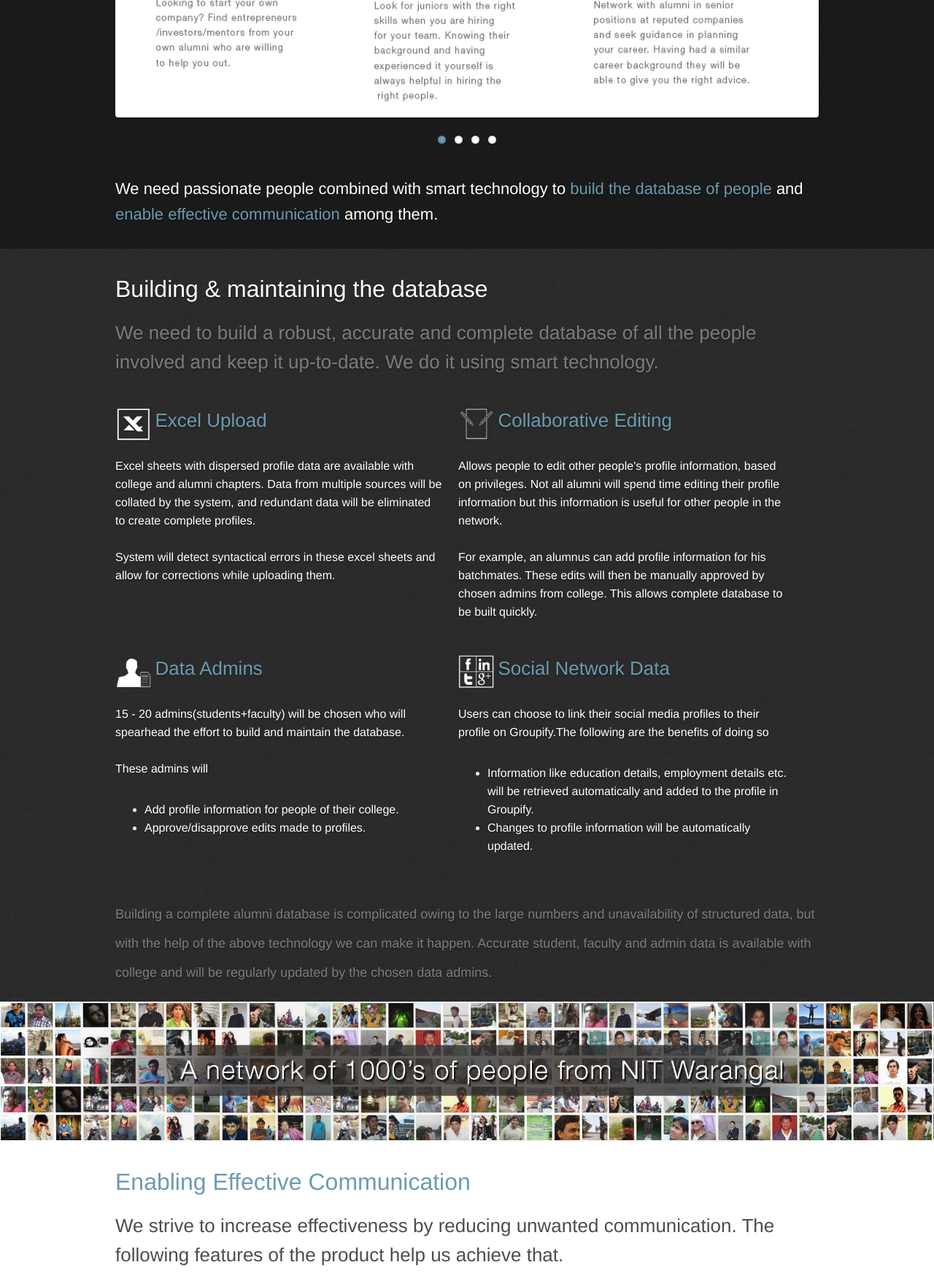
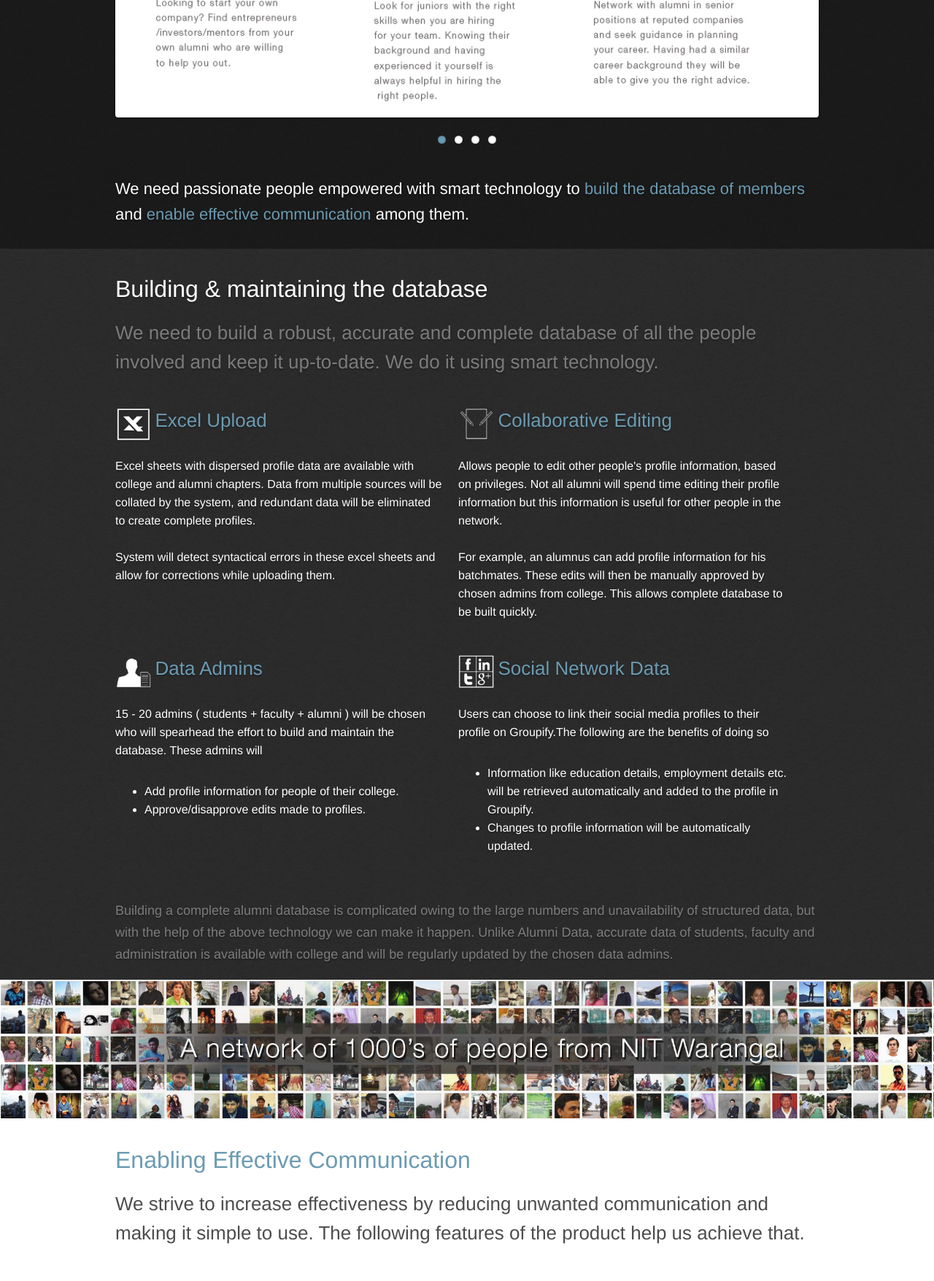
Before and after one commit to sriharimaneru/askra-repo, a Django app: template src/askra/templates/index.html in a window 1280 px wide. Shown: the part 1351-3107 px from the top of the page at 73% size. Run offline with Django 3.2, Linux system fonts and the light colour scheme; the template is opened without the code that fills it, so the values that code supplies are empty; parts of the project's set-up code (start-up, migrations or seed data) failed here and were passed over.

Commit message:
1.Few content changes 2.CSS changes to adjust line height

```diff
--- a/src/askra/static/css/style.css
+++ b/src/askra/static/css/style.css
@@ -67,6 +67,7 @@ p, h1, h2, h3, h4{
 
 .db-footer-note{
 	font-size: 18px;
+	line-height: 30px;
 }
 /************* END GENERIC **************/
 
--- a/src/askra/templates/index.html
+++ b/src/askra/templates/index.html
@@ -113,7 +113,7 @@ $(function(){
       });
     });
   </script>
-    <p class="continuation-text">We need passionate people combined with smart technology to <span>build the database of people</span> and <span>enable effective communication</span> among them.</p>
+    <p class="continuation-text">We need passionate people empowered with smart technology to <span>build the database of members</span> and <span>enable effective communication</span> among them.</p>
   </div>
 </div>
 <div id="data-building">
@@ -144,8 +144,8 @@ $(function(){
           <h2 class="section-subtitle">Data Admins</h2>
         </div>
         <p>
-        15 - 20 admins(students+faculty) will be chosen who will spearhead the effort to build and maintain the database.
-        <br><br>These admins will
+        15 - 20 admins ( students + faculty + alumni ) will be chosen who will spearhead the effort to build and maintain the database.
+        These admins will
         <ul>
           <li>Add profile information for people of their college.</li>
           <li>Approve/disapprove edits made to profiles.</li>
@@ -166,14 +166,14 @@ $(function(){
         </p>
       </div>
     </div>
-      <h2 class="section-subtitle db-footer-note cB">Building a complete alumni database is complicated owing to the large numbers and unavailability of structured data, but with the help of the above technology we can make it happen. Accurate student, faculty and admin data is available with college and will be regularly updated by the chosen data admins.</h2>
+      <h2 class="section-subtitle db-footer-note cB">Building a complete alumni database is complicated owing to the large numbers and unavailability of structured data, but with the help of the above technology we can make it happen. Unlike Alumni Data, accurate data of students, faculty and administration is available with college and will be regularly updated by the chosen data admins.</h2>
   </div>
   <img id= "facebook-band" src="{{STATIC_URL}}img/facebook_band.jpg">
 </div>
 <div id="communication">
   <div class="section-content">
     <h2 class="section-title">Enabling Effective Communication</h2>
-    <h2 class="section-subtitle communication-section-subtitle">We strive to increase effectiveness by reducing unwanted communication. The following features of the product help us achieve that.</h2><br>
+    <h2 class="section-subtitle communication-section-subtitle">We strive to increase effectiveness by reducing unwanted communication and making it simple to use. The following features of the product help us achieve that.</h2><br>
     <div id="communication-features-list">
       <div class="communication-feature left">
         <div class="communication-feature-title">
@@ -181,7 +181,7 @@ $(function(){
           <h2 class="section-subtitle">Search and Filter</h2>
         </div>
         <p>
-           Search people based on name, year of graduation, branch, roll number, company, designation, higher education and many more criteria. For example, you can search for all alumni who have graduated from NIT Warangal in 1999 and pursued Masters from Stanford University in one search.
+           Search people based on name, year of graduation, branch, roll number, company, designation, higher education and many more criteria. For example, you can search for all alumni who have graduated from NIT Warangal in 1999 graduated in 1999 and currently wokring in Australia in one search.
            <br><br>
            Our intelligent widgets help you further filter down results of your search and get to the right people as quickly as possible. Our search bar also suggests what you might be looking for as soon you start typing in.
         </p>
@@ -193,7 +193,7 @@ $(function(){
           <h2 class="section-subtitle">Smart Data</h2>
         </div>
         <p>
-           Our smart data systems decrease redundancy and increase accuracy of data added by users. For example, if you add TCS as your company we know that people who work at Tata Consultancy Services are your colleagues.
+           Our smart data systems decrease redundancy and increase accuracy of data added by users. For example, It you add TCS as your company and another alumni adds Tata Consultancy Services as his company, we know you both mean the same
            <br><br>
            While adding information to your profile, we suggest relevant data to make it easier for you. The system gets smarter as more and more information gets added.<br><br><br>
         </p>
```
